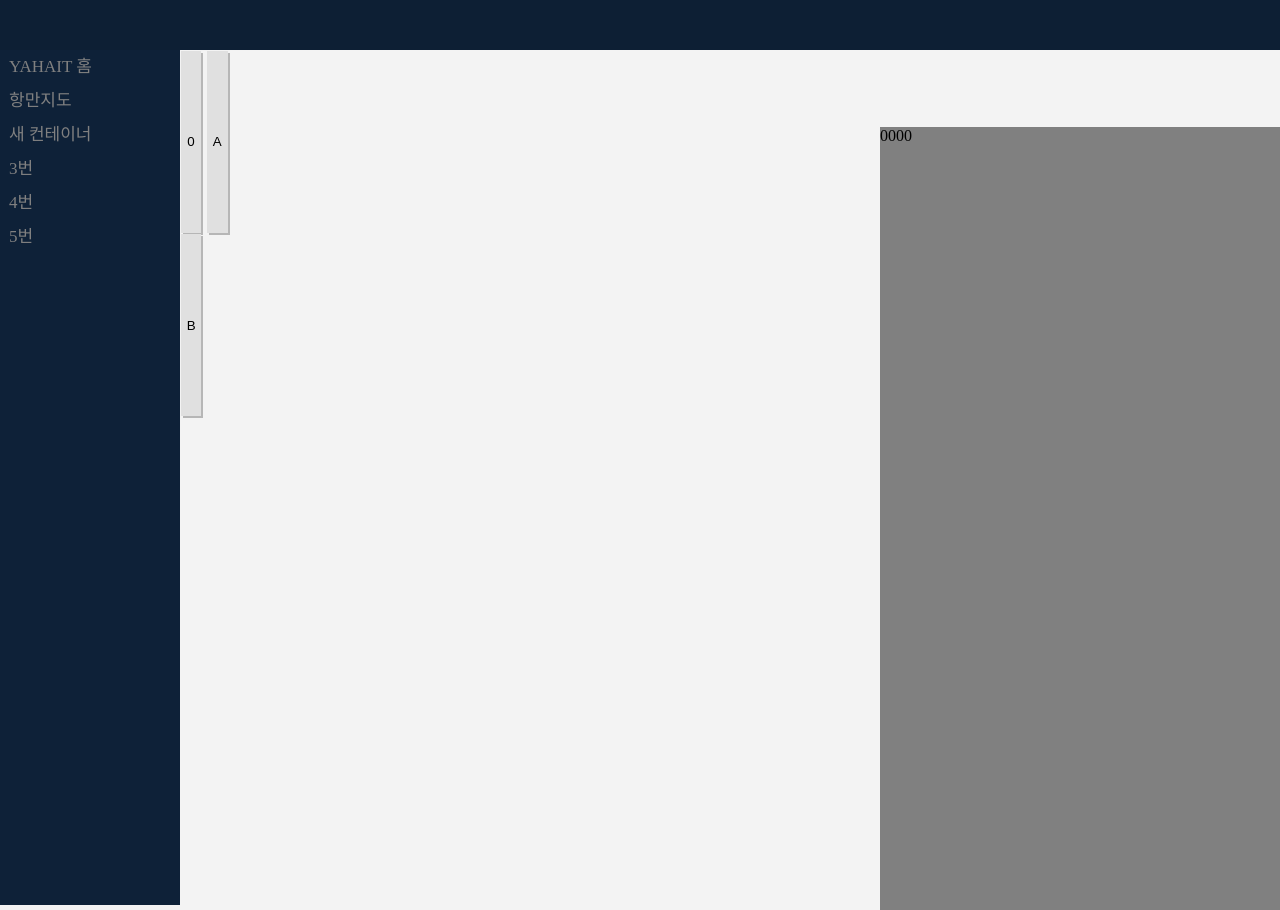
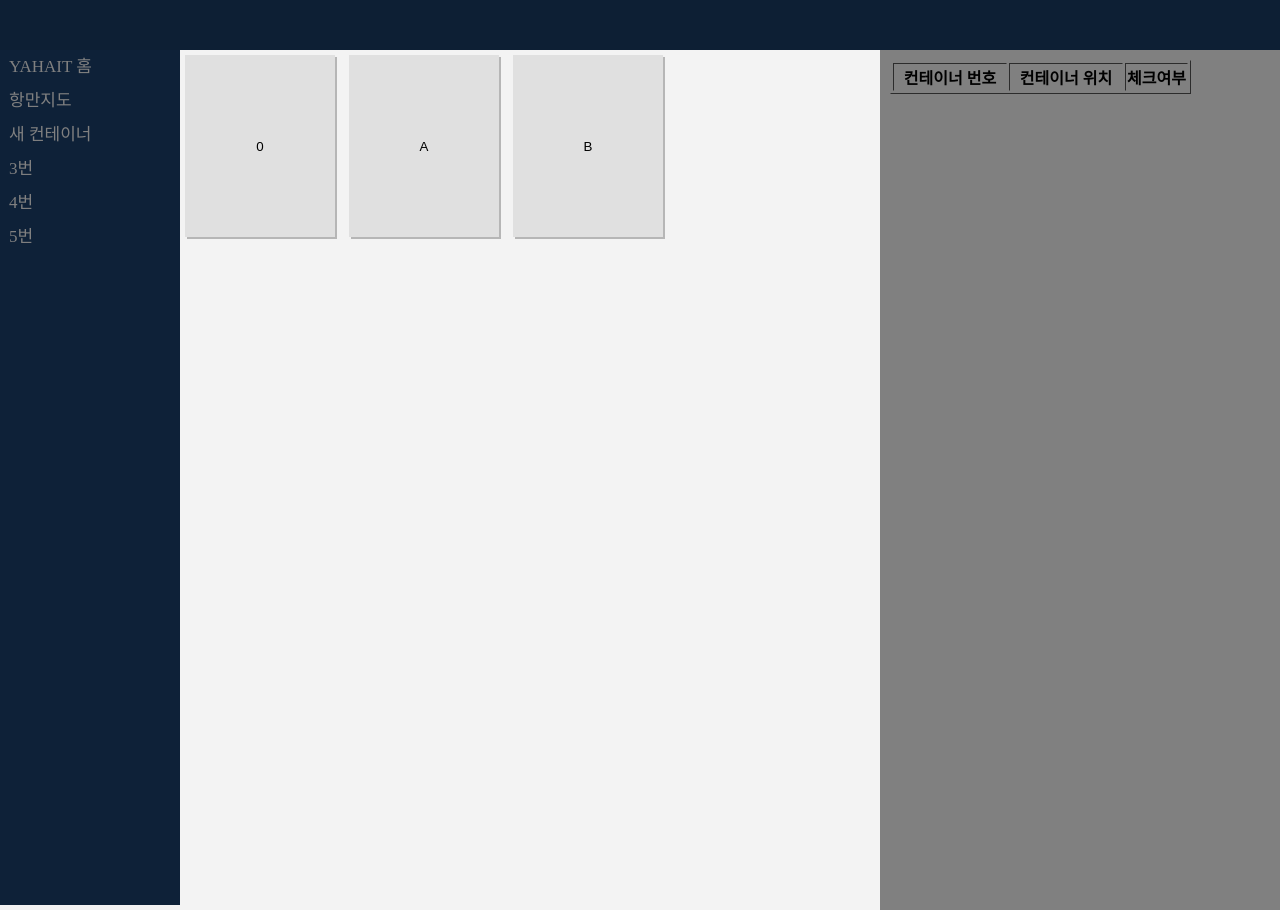
Before and after one commit to migusdn/Hanium_IoT_SmartContainer, a Django app: page /main/map in a window 1280 px wide. Run offline with Django 3.2, Linux system fonts and the light colour scheme; data that the repository does not hold is empty; some libraries are stand-ins or nearby versions.

Commit message:
Map table 추가

```diff
--- a/SmartContainer/Container/static/css/map.css
+++ b/SmartContainer/Container/static/css/map.css
@@ -1,5 +1,6 @@
 #map{
 float:left;
+width: 500px;
 }
 
 #SectionF{
@@ -47,12 +48,17 @@ input:hover {
 
 .select-bar{
     position:absolute;
-    top:14%;
+    top:50px;
     width:400px;
-    height:90%;
+    height:100%;
     right:0px;
     float:right;
     background-color:gray;
+}
+
+.placetable{
+    margin-top:10px;
+    margin-left:10px;
 }
 #select-bar0{
     z-index:3;
--- a/SmartContainer/Container/static/js/map.js
+++ b/SmartContainer/Container/static/js/map.js
@@ -1,3 +1,4 @@
+
 $(document).ready(function mappull(){
 
 
@@ -7,28 +8,87 @@ $(document).ready(function mappull(){
                  async: false,
                  success : function(data){
                     console.log(data);
-                    for(i=0; i<data.length; i++){
-                        if(data[i].Section=="0"){
+                            var strn ="";
+                            var strn = strn+"<tbody>";
+                        for(i=0; i<data.length; i++){
+                          if(data[i].Section=="0"){
                             console.log("0");
-                            var strn =""
-                            strn = strn + data[i].ContainerID
-                            $("#select-bar0").append(strn);
+                            var strn0 = strn0 + "<tr>";
+                            var strn0 = strn0 + "<td>";
+                            var strn0 = strn0 + data[i].ContainerID
+                            var strn0 = strn0 + "</td>";
+                            var strn0 = strn0 + "<td>";
+                            var strn0 = strn0 + data[i].Section;
+                            var strn0 = strn0 + "</td>";
+                            var strn0 = strn0 + "<td>";
+                            if(data[i].Check=='0'){
+                            strn0 = strn0 + "했음";
+                            }else {
+                            strn0 = strn0 + "해야함";
+                            }
+                            var strn0 = strn0 + "</td>";
+                            var strn0 = strn0 + "</tr>";
+//                            $("#0table").append(strn);
+
                         }else if(data[i].Section=="A"){
-                            var strn =""
-                            strn = strn + data[i].ContainerID
                             console.log("A");
-                            $("#select-barA").append(strn);
+                            var strnA = strnA + "<tr>";
+                            var strnA = strnA + "<td>";
+                            var strnA = strnA + data[i].ContainerID
+                            var strnA = strnA + "</td>";
+                            var strnA = strnA + "<td>";
+                            var strnA = strnA + data[i].Section;
+                            var strnA = strnA + "</td>";
+                            var strnA = strnA + "<td>";
+                            if(data[i].Check=='0'){
+                            strnA = strnA + "했음";
+                            }else {
+                            strnA = strnA + "해야함";
+                            }
+                            var strnA = strnA + "</td>";
+                            var strnA = strnA + "</tr>";
+
                         }else{
                             console.log("B");
-                            var strn =""
-                            strn = strn + data[i].ContainerID
-                            $("#select-barB").append(strn);
+                            var strnB = strnB + "<tr>";
+                            var strnB = strnB + "<td>";
+                            var strnB = strnB + data[i].ContainerID
+                            var strnB = strnB + "</td>";
+                            var strnB = strnB + "<td>";
+                            var strnB = strnB + data[i].Section;
+                            var strnB = strnB + "</td>";
+                            var strnB = strnB + "<td>";
+                            if(data[i].Check=='0'){
+                             strnB = strnB + "했음";
+                            }else {
+                            strnB = strnB + "해야함";
+                            }
+                            var strn = strn + "</td>";
+                            var strn = strn + "</tr>";
+
                         }
                     }
+                        $("#0table").append(strn0);
+                        $("#Atable").append(strnA);
+                        $("#Btable").append(strnB);
+                        var strn = strn + "</tbody>"
+                        $(".placetable").append(strn);
                  }
 
     });
-
+     $(".placetable").tablesorter({
+    widthFixed : true,
+    showProcessing: true,
+    headerTemplate : '{content} {icon}',
+    widgets: [ 'uitheme', 'zebra', 'filter', 'scroller' ],
+    widgetOptions : {
+      scroller_height : 300,
+      scroller_barWidth : 18,
+      scroller_upAfterSort: true,
+      scroller_jumpToHeader: true,
+      scroller_idPrefix : 's_'
+    }
+  });
 });
 
 function fun0(){
--- a/SmartContainer/Container/templates/main.html
+++ b/SmartContainer/Container/templates/main.html
@@ -17,7 +17,7 @@
 </div>
 
 
-<table id="sourcetable" class="contable" border="1">
+<table id="sourcetable" border="1">
                     <thead>
                         <tr>
                             <th width="110px">컨테이너 번호</th>
@@ -27,7 +27,7 @@
                             <th>화물구분</th>
                             <th width="110px">컨테이너 위치</th>
                             <th>하선 장소</th>
-                            <th>반출일자</th>
+                            <th width="">반출일자</th>
                             <th width="50px">상태</th>
                             <th>체크여부</th>
                         </tr>
--- a/SmartContainer/Container/templates/map.html
+++ b/SmartContainer/Container/templates/map.html
@@ -5,57 +5,55 @@
 {% load static %}
 <script src="{% static 'js/jquery.js' %}"></script>
 <script src="{% static 'js/map.js' %}"></script>
+<script src="{% static 'js/jquery.tablesorter.min.js' %}"></script>
 <link href="{% static 'css/map.css'%}" rel="stylesheet">
 
 
 
 <div id="map">
-<!--    <div id="menu0" class="menu">
-        <div class="close"></div>
+    <input type="button" value="0" onclick="fun0()">
+    <input type="button" value="A" onclick="funA()">
+    <input type="button" value="B" onclick="funB()">
+</div>
+
+    <div id="select-bar0" class="select-bar">
+        <table id="0table" class="placetable" border="1">
+                    <thead>
+                        <tr>
+                            <th width="110px">컨테이너 번호</th>
+                            <th width="110px">컨테이너 위치</th>
+                            <th>체크여부</th>
+                        </tr>
+                    </thead>
+        </table>
     </div>
-
-    <div id="menuA" class="menu">
-        <div class="close"></div>
+    <div id="select-barA" class="select-bar">
+        <table id="Atable" class="placetable" border="1">
+                    <thead>
+                        <tr>
+                            <th width="110px">컨테이너 번호</th>
+                            <th width="110px">컨테이너 위치</th>
+                            <th>체크여부</th>
+                        </tr>
+                    </thead>
+        </table>
     </div>
-
-    <div id="menuB" class="menu">
-        <div class="close"></div>
-    </div>-->
-
-<!--    <div id="btn0" class="btn">
-
+    <div id="select-barB" class="select-bar">
+        <table id="Btable" class="placetable" border="1">
+                    <thead>
+                        <tr>
+                            <th width="110px">컨테이너 번호</th>
+                            <th width="110px">컨테이너 위치</th>
+                            <th>체크여부</th>
+                        </tr>
+                    </thead>
+        </table>
     </div>
 
 
-    <div id="btnA" class="btn">
 
+    <div id="Search">
     </div>
-
-    <div id="btnB" class="btn">
-
-    </div>-->
-
-    <input type="button" value="0" onclick="fun0()">
-    <input type="button" value="A" onclick="funA()">
-    <input type="button" value="B" onclick="funB()">
-
-
-    <div id="select-bar0" class="select-bar">
-        0000
-    </div>
-    <div id="select-barA" class="select-bar">
-        AAAA
-    </div>
-    <div id="select-barB" class="select-bar">
-        BBBB
-    </div>
-
-</div>
-
-<div id="Search">
-
-
-</div>
 {% endblock %}
 
 
```
